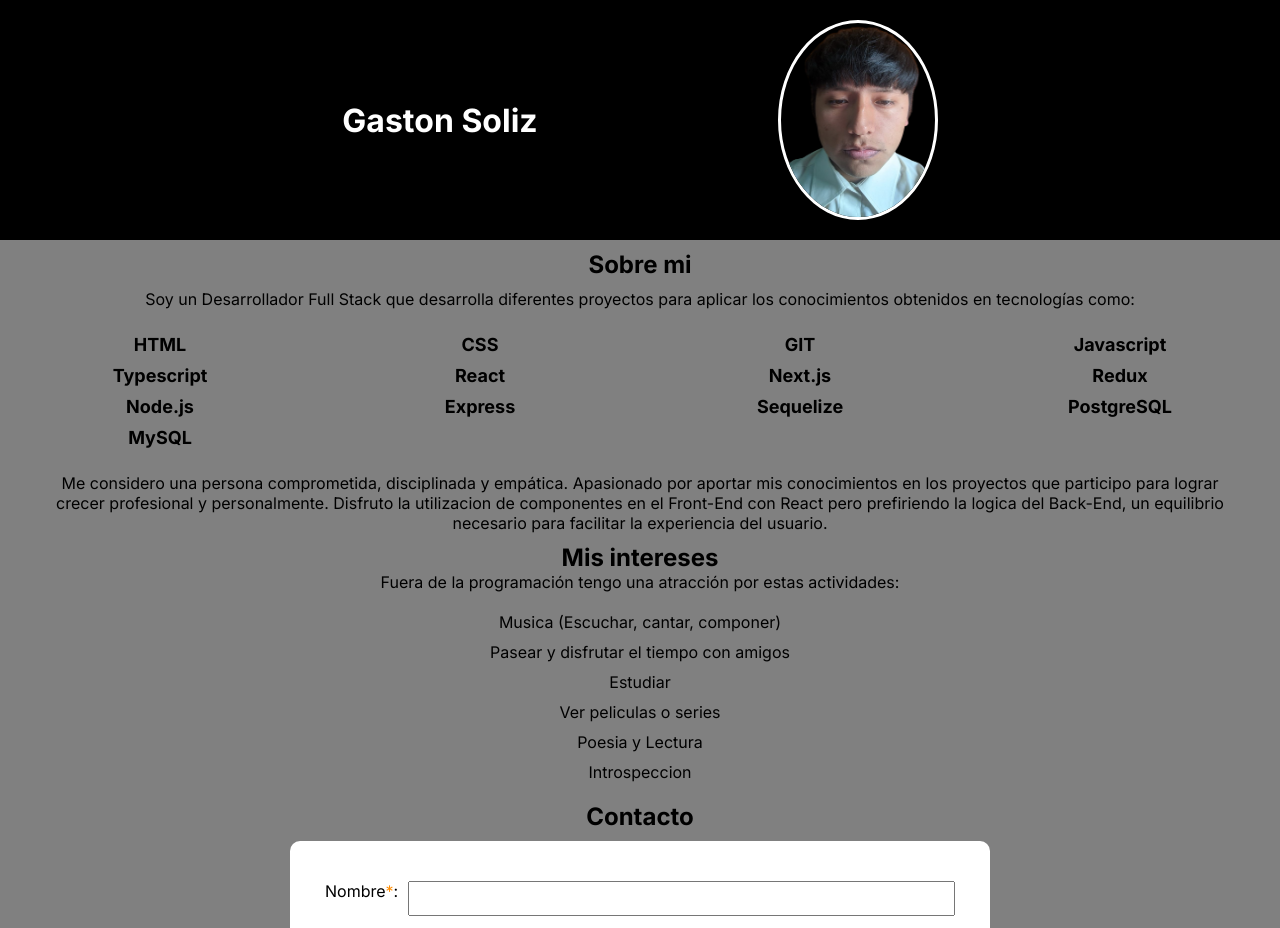
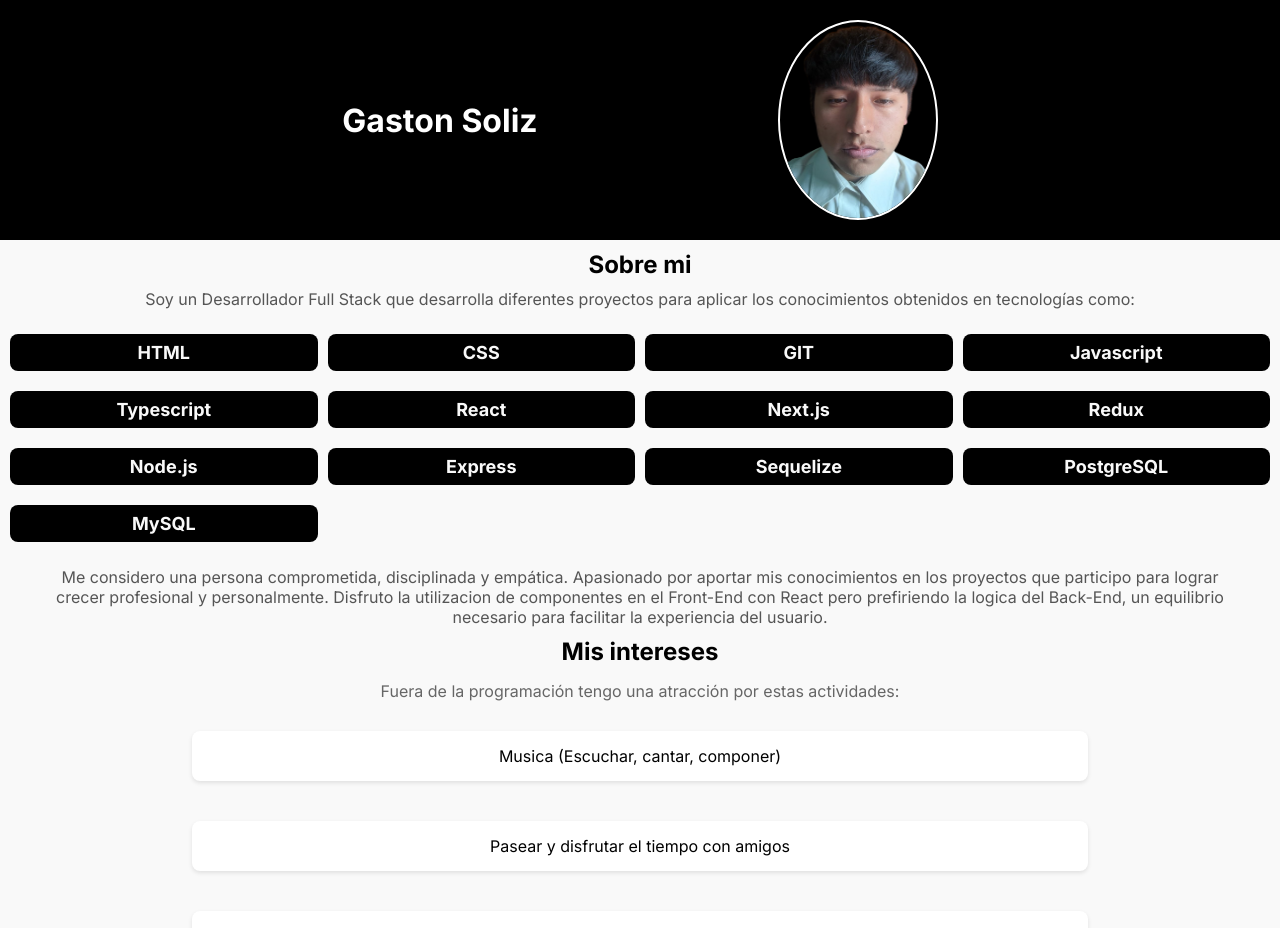
Before and after one commit to GastonSoliz/frontend-test, a Next.js app: page / in a window 1280 px wide. Shown: the top 928 px of the page. Built offline with nearby package versions, Linux system fonts and the light colour scheme.

Commit message:
refactoring style

```diff
--- a/src/app/components/About/about.module.css
+++ b/src/app/components/About/about.module.css
@@ -1,17 +1,29 @@
 .aboutContainer p {
   margin-top: 10px;
+  color: #555;
+  padding: 0 10px;
 }
 
 .tech {
   display: grid;
   grid-template-columns: 1fr 1fr;
+  padding: 0 10px;
   margin: 20px 0;
+  gap: 10px;
 }
 
 .tech li {
   list-style: none;
   margin: 5px 0;
+  padding: 8px 12px;
+  border-radius: 8px;
+  background-color: black;
+  color: #f9f9f9;
   font-weight: bold;
+}
+
+.tech li:hover {
+  background-color: gray;
 }
 
 .text2 {
--- a/src/app/components/ContactForm/contactform.module.css
+++ b/src/app/components/ContactForm/contactform.module.css
@@ -19,6 +19,7 @@
   border-radius: 10px;
   width: 100%;
   max-width: 500px;
+  transition: all 0.3s ease;
 }
 
 .formInput {
@@ -37,6 +38,7 @@
 .form label {
   align-self: flex-start;
   font-size: 14px;
+  margin-bottom: 5px;
 }
 
 .required {
@@ -47,6 +49,8 @@
   width: 100%;
   height: 35px;
   padding: 0 10px;
+  border-radius: 8px;
+  border: 1px solid gray;
 }
 
 .form textarea {
@@ -54,6 +58,15 @@
   height: 150px;
   resize: none;
   padding: 10px 10px;
+  border-radius: 8px;
+  border: 1px solid gray;
+}
+
+.form input:focus,
+.form textarea:focus {
+  background-color: gray;
+  border: none;
+  outline: none;
 }
 
 .errors {
@@ -72,45 +85,45 @@
 }
 
 .form button:hover {
-  transition: 0.3s ease;
+  filter: brightness(85%);
   transform: scale(1.1);
 }
 
-.success {
-  position: fixed;
-  display: flex;
-  justify-content: center;
-  align-items: center;
-  bottom: 0;
-  left: 0;
-  width: 100%;
-  max-width: 400px;
-  height: 50px;
-  border-radius: 10px;
-  z-index: 1;
-  background-color: green;
-}
-
-.success span {
-  color: white;
-}
-
+.success,
 .failure {
   position: fixed;
   display: flex;
   justify-content: center;
   align-items: center;
-  bottom: 0;
-  left: 0;
+  bottom: 10px;
+  left: 10px;
   width: 100%;
   height: 50px;
   border-radius: 10px;
-  z-index: 1;
+  animation: fadeIn 0.3s ease;
+}
+
+.success span,
+.failure span {
+  color: white;
+}
+
+.success {
+  background-color: green;
+}
+
+.failure {
   background-color: red;
 }
 
-.failure span {
-  color: white;
+@keyframes fadeIn {
+  from {
+    opacity: 0;
+    bottom: 0;
+  }
+  to {
+    opacity: 1;
+  }
 }
 
 @media (min-width: 800px) {
--- a/src/app/components/Header/header.module.css
+++ b/src/app/components/Header/header.module.css
@@ -11,8 +11,13 @@
   width: 160px;
   height: 200px;
   border-radius: 50%;
-  border: solid white;
+  border: solid 2px white;
   overflow: hidden;
+  transition: transform 0.3s ease;
+}
+
+.image:hover {
+  transform: scale(1.1);
 }
 
 .headerContainer h1 {
--- a/src/app/components/Interests/interests.module.css
+++ b/src/app/components/Interests/interests.module.css
@@ -4,6 +4,29 @@
   gap: 10px;
 }
 
+.interestsContainer p {
+  margin-top: 15px;
+  color: #666;
+}
+
+.list {
+  display: flex;
+  flex-direction: column;
+  align-items: center;
+}
+
 .list li {
-  margin: 10px 0;
+  list-style: none;
+  margin: 20px 0;
+  background-color: #fff;
+  padding: 15px;
+  width: 70%;
+  border-radius: 8px;
+  box-shadow: 0 2px 4px rgba(0, 0, 0, 0.1);
+  transition: transform 0.3s, box-shadow 0.3s;
 }
+
+.list li:hover {
+  transform: translateY(-5px);
+  box-shadow: 0 4px 8px rgba(0, 0, 0, 0.2);
+}
--- a/src/app/page.module.css
+++ b/src/app/page.module.css
@@ -3,6 +3,6 @@
   display: flex;
   flex-direction: column;
   gap: 10px;
-  background-color: grey;
+  background-color: #f9f9f9;
   padding-bottom: 20px;
 }
```
